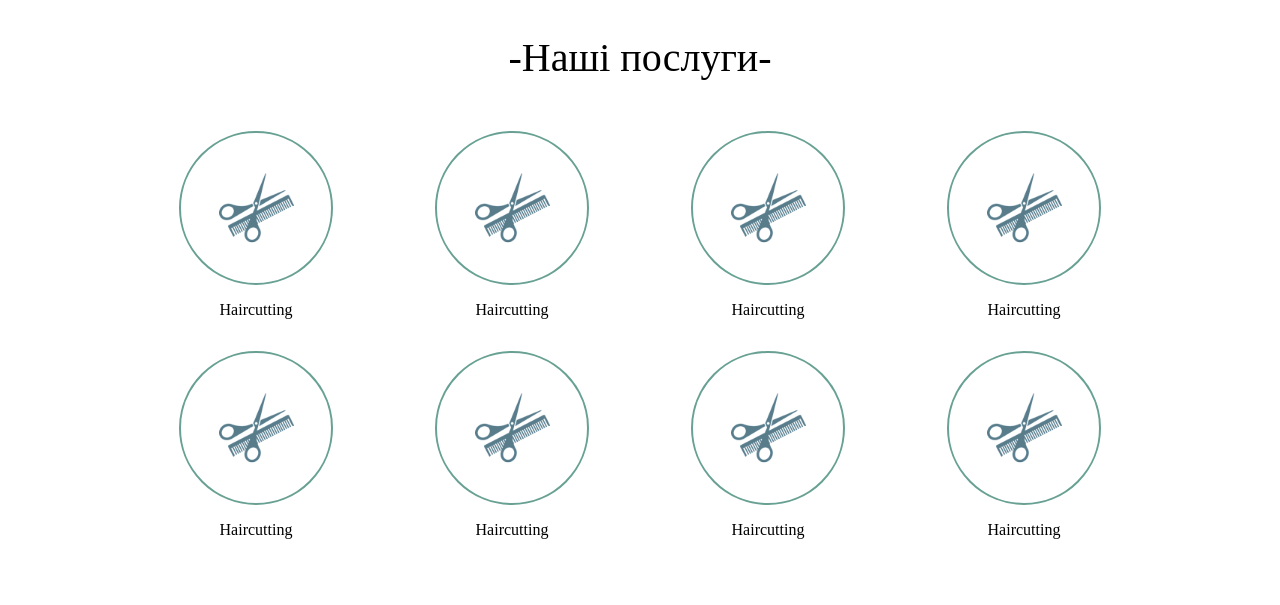
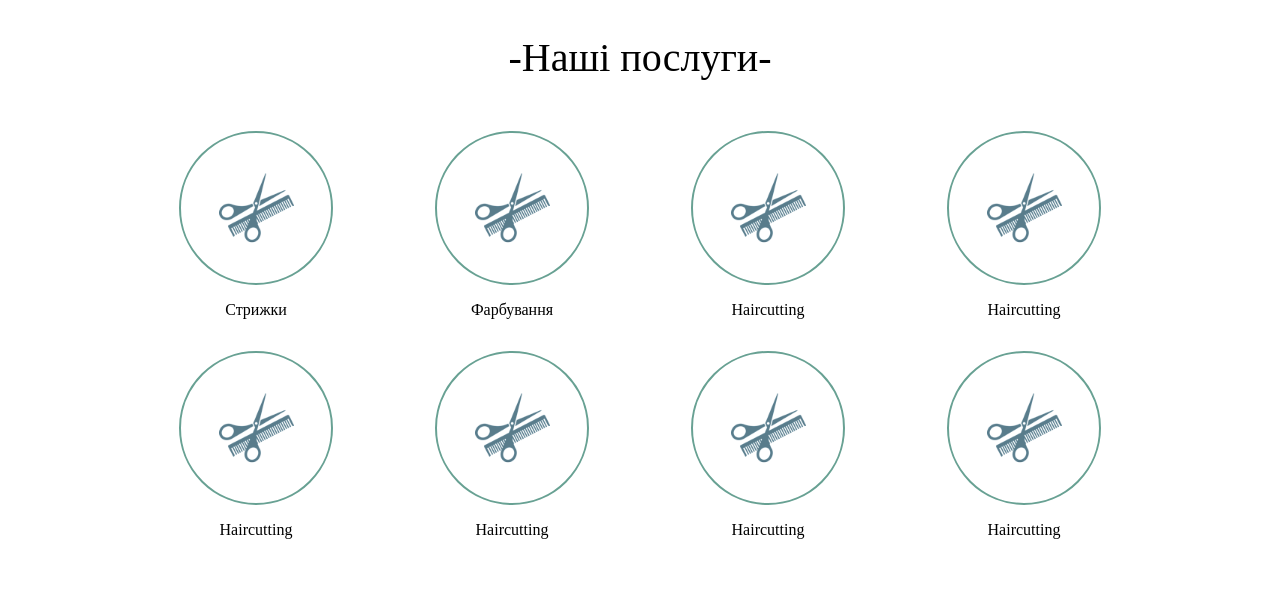
Before and after one commit to Dammy99/Elegant, a React (Vite) app: page / in a window 1280 px wide. Shown: the part 860-1465 px from the top of the page. Built offline with nearby package versions, Linux system fonts and the light colour scheme; a web font is replaced by a local one.

Commit message:
Refactored code, added links from pages to concrete price page, updated components. Added constants file.

```diff
--- a/src/app/constants.ts
+++ b/src/app/constants.ts
@@ -1,4 +1,59 @@
 import { ServicesData, TableData } from "../components/Table/Table";
+
+interface Circles {
+  navigation: string;
+  src: string;
+  alt: string;
+}
+
+interface CirclesArray {
+  data: Circles[];
+}
+
+export const circlesData: CirclesArray = {
+  data: [
+    {
+      navigation: "/price/hairdressingService?current=Стрижки",
+      src: "../../../public/haircutting.png",
+      alt: "Стрижки",
+    },
+    {
+      navigation: "/price/hairdressingService?current=Фарбування",
+      src: "../../../public/haircutting.png",
+      alt: "Фарбування",
+    },
+    {
+      navigation: "/price/hairdressingService?current=Стрижки",
+      src: "../../../public/haircutting.png",
+      alt: "Haircutting",
+    },
+    {
+      navigation: "/price/hairdressingService?current=Стрижки",
+      src: "../../../public/haircutting.png",
+      alt: "Haircutting",
+    },
+    {
+      navigation: "/price/hairdressingService?current=Стрижки",
+      src: "../../../public/haircutting.png",
+      alt: "Haircutting",
+    },
+    {
+      navigation: "/price/hairdressingService?current=Стрижки",
+      src: "../../../public/haircutting.png",
+      alt: "Haircutting",
+    },
+    {
+      navigation: "/price/hairdressingService?current=Стрижки",
+      src: "../../../public/haircutting.png",
+      alt: "Haircutting",
+    },
+    {
+      navigation: "/price/hairdressingService?current=Стрижки",
+      src: "../../../public/haircutting.png",
+      alt: "Haircutting",
+    },
+  ],
+};
 
 const parsedServices: ServicesData[] = [
   { name: "Service 1", price: "100" },
--- a/src/components/Home/Home.tsx
+++ b/src/components/Home/Home.tsx
@@ -5,6 +5,8 @@ import AliceCarousel from "react-alice-carousel";
 import "react-alice-carousel/lib/alice-carousel.css";
 import { Map, Marker, ZoomControl } from "pigeon-maps";
 import { maptiler } from "pigeon-maps/providers";
+import { NavLink } from "react-router-dom";
+import { circlesData } from "../../app/constants";
 const maptilerProvider = maptiler("TWkPts1owmC3BkPZMqZz", "streets");
 
 export function GetLocation() {
@@ -95,6 +97,7 @@ const items = [
 ];
 
 const Home = () => {
+  window.scrollTo(0, 0);
   return (
     <>
       <section className={styles.home}>
@@ -111,54 +114,18 @@ const Home = () => {
         <section className={styles.services}>
           <span className={styles.bigtext}>-Наші послуги-</span>
           <section className={styles.pictures}>
-            <div className={styles.field}>
-              <div className={styles.circles}>
-                <img src="../../../public/haircutting.png" alt="haircutting" />
-              </div>
-              <p>Haircutting</p>
-            </div>
-            <div className={styles.field}>
-              <div className={styles.circles}>
-                <img src="../../../public/haircutting.png" alt="haircutting" />
-              </div>
-              <p>Haircutting</p>
-            </div>
-            <div className={styles.field}>
-              <div className={styles.circles}>
-                <img src="../../../public/haircutting.png" alt="haircutting" />
-              </div>
-              <p>Haircutting</p>
-            </div>
-            <div className={styles.field}>
-              <div className={styles.circles}>
-                <img src="../../../public/haircutting.png" alt="haircutting" />
-              </div>
-              <p>Haircutting</p>
-            </div>
-            <div className={styles.field}>
-              <div className={styles.circles}>
-                <img src="../../../public/haircutting.png" alt="haircutting" />
-              </div>
-              <p>Haircutting</p>
-            </div>
-            <div className={styles.field}>
-              <div className={styles.circles}>
-                <img src="../../../public/haircutting.png" alt="haircutting" />
-              </div>
-              <p>Haircutting</p>
-            </div>
-            <div className={styles.field}>
-              <div className={styles.circles}>
-                <img src="../../../public/haircutting.png" alt="haircutting" />
-              </div>
-              <p>Haircutting</p>
-            </div>
-            <div className={styles.field}>
-              <div className={styles.circles}>
-                <img src="../../../public/haircutting.png" alt="haircutting" />
-              </div>
-              <p>Haircutting</p>
-            </div>
+            {circlesData.data.map((circle) => {
+              return (
+                <div className={styles.field}>
+                  <NavLink to={circle.navigation}>
+                    <div className={styles.circles}>
+                      <img src={circle.src} alt={circle.alt} />
+                    </div>
+                  </NavLink>
+                  <p>{circle.alt}</p>
+                </div>
+              );
+            })}
           </section>
         </section>
         <section className={styles.carousel}>
--- a/src/components/Price/Price.module.less
+++ b/src/components/Price/Price.module.less
@@ -16,10 +16,7 @@
     opacity: 0.5;
   }
   .price {
-    // background-color: @body-gray;
     padding: 50px 100px 50px 100px;
-    // display: grid;
-    // grid-template-columns: 0.3fr 1fr;
     .list {
       display: flex;
       justify-content: center;
@@ -32,7 +29,6 @@
       a {
         align-self: center;
         text-decoration: none;
-        // color: #7e7878;
         color: white;
         font-size: 20px;
       }
@@ -53,7 +49,6 @@
       display: none;
     }
     .price {
-      // background-color: @body-gray;
       padding: 50px;
       .list {
         color: black;
@@ -71,7 +66,6 @@
       display: none;
     }
     .price {
-      // background-color: @body-gray;
       padding: 50px 5px 50px 5px;
     }
   }
--- a/src/components/Price/Price.tsx
+++ b/src/components/Price/Price.tsx
@@ -1,7 +1,7 @@
-import React from "react";
+import React, { useEffect } from "react";
 import styles from "../../app/style.module.css";
 import Table, { ServicesData, TableData } from "../Table/Table";
-import { NavLink, useParams } from "react-router-dom";
+import { NavLink, useParams, useLocation } from "react-router-dom";
 import {
   eyebrowsAndEyelashes,
   hairdressingServices,
@@ -18,6 +18,20 @@ const p: TableData = { data: parsedServices, tableName: "qwe" };
 
 const Price = (data: TableData[]) => {
   const { pricesPage } = useParams();
+  const location = useLocation();
+  const searchParams = new URLSearchParams(location.search);
+  console.log(searchParams.get("current"));
+  const activeItem = searchParams.get("current");
+  useEffect(() => {
+    if (activeItem) {
+      window.scrollTo(0, 0);
+      const element = document.getElementById(activeItem);
+      if (element) {
+        element.scrollIntoView({ behavior: "smooth" });
+      }
+    }
+  }, [activeItem]);
+
   return (
     <div className={styles.pricePage}>
       <section className={styles.background}></section>
--- a/src/components/Services/Services.tsx
+++ b/src/components/Services/Services.tsx
@@ -1,12 +1,19 @@
 import React from "react";
 import styles from "../../app/style.module.css";
+import { useNavigate } from "react-router-dom";
+
 const Services = () => {
+  const navigate = useNavigate();
   return (
     <div className={styles.servicespage}>
       <div className={styles.servicespage__hairbox}>
         <img src="../../../public/services_hair.png"></img>
         <p className={styles.servicespage__text}>Перукарські послуги</p>
         <button
+          onClick={() => {
+            navigate("/price/hairdressingService");
+            window.scrollTo(0, 0);
+          }}
           className={`${styles.servicespage__hairbox} ${styles.servicespage__sender}`}
         >
           <p>ДЕТАЛЬНІШЕ</p>
@@ -16,6 +23,10 @@ const Services = () => {
         <img src="../../../public/manicure_services.jpg"></img>
         <p className={styles.servicespage__text}>Послуги манікюру</p>
         <button
+          onClick={() => {
+            navigate("/price/manicureService");
+            window.scrollTo(0, 0);
+          }}
           className={`${styles.servicespage__hairbox} ${styles.servicespage__sender}`}
         >
           <p>ДЕТАЛЬНІШЕ</p>
@@ -28,6 +39,10 @@ const Services = () => {
         ></img>
         <p className={styles.servicespage__text}>Брови та вії</p>
         <button
+          onClick={() => {
+            navigate("/price/eyebrows&eyelashes");
+            window.scrollTo(0, 0);
+          }}
           className={`${styles.servicespage__hairbox} ${styles.servicespage__sender}`}
         >
           <p>ДЕТАЛЬНІШЕ</p>
--- a/src/components/Table/Table.tsx
+++ b/src/components/Table/Table.tsx
@@ -16,7 +16,7 @@ export interface ServicesData {
 
 const Table = (tableData: TableData) => {
   return (
-    <section className={styles.eletable}>
+    <section id={tableData.tableName} className={styles.eletable}>
       <h2>{tableData.tableName}</h2>
       <table className={styles.eletable__table}>
         <thead>
```
